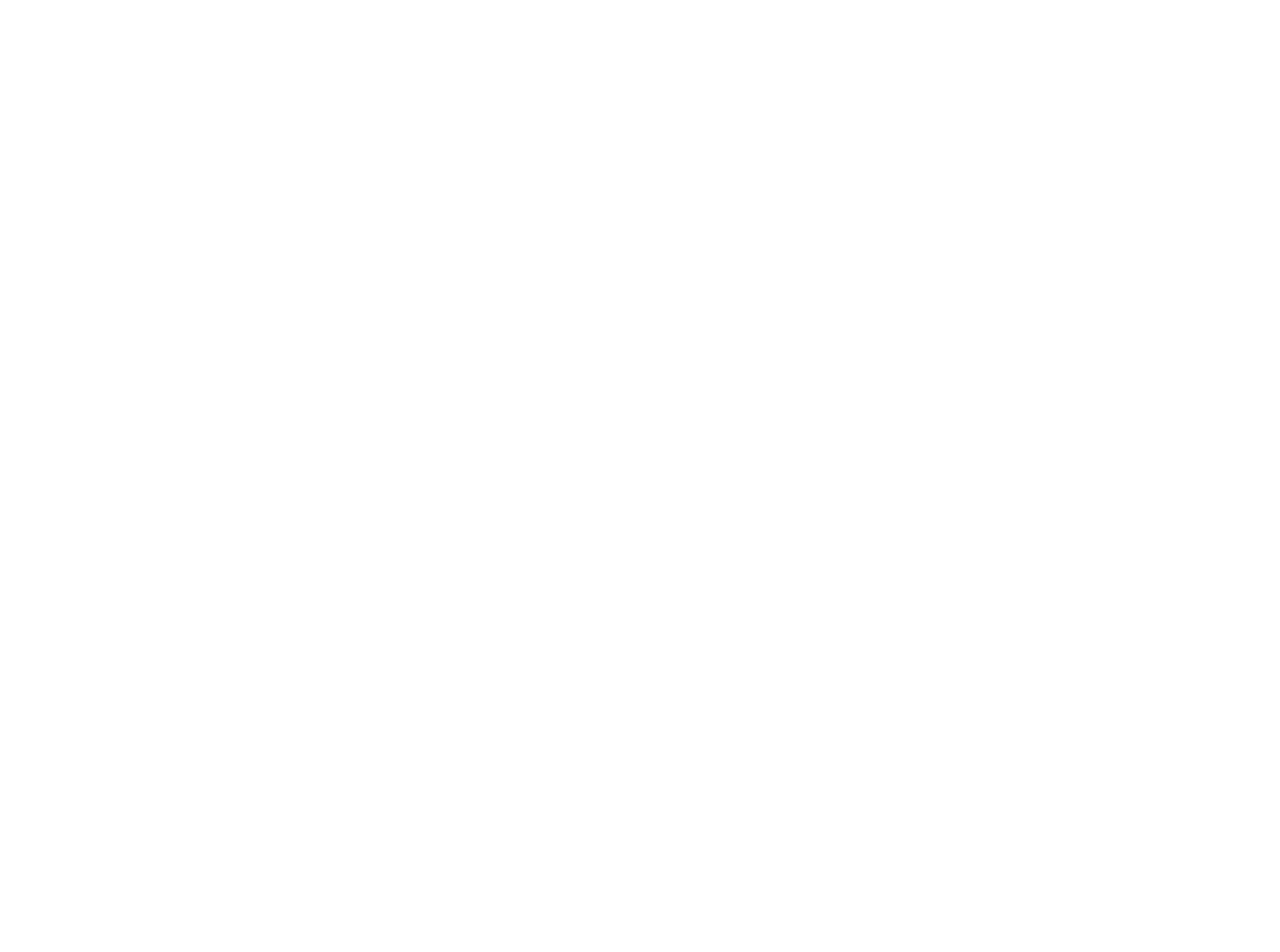
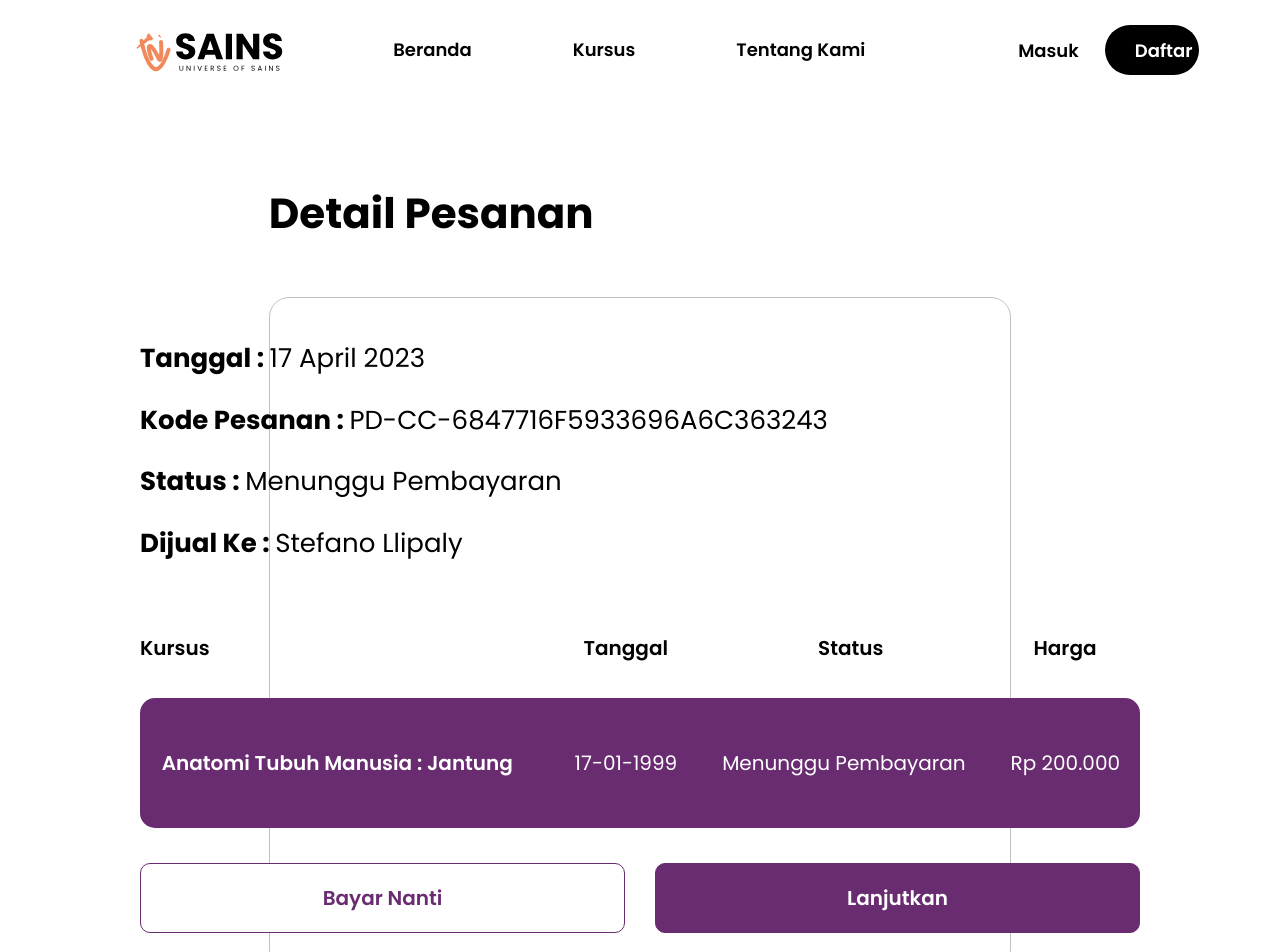
Before and after one commit to Jolangalifk/unisains-project, a Vue app: page /detail-order in a window 1280 px wide. Before the commit this address had no page. Shown: the top 952 px of the page. Before the commit the page ends 800 px from the top, so only its background shows below. Built offline with nearby package versions, Linux system fonts and the light colour scheme.

Commit message:
feat: [JK] detail order

```diff
--- /dev/null
+++ b/src/components/Order.vue
@@ -0,0 +1,172 @@
+<template>
+    <div class="course-purchase">
+        <div class="information">
+            <h1>Tanggal : <span class="tanggal">17 April 2023</span></h1>
+            <h1>Kode Pesanan : <span class="kode">PD-CC-6847716F5933696A6C363243</span></h1>
+            <h1>Status : <span class="status">Menunggu Pembayaran</span></h1>
+            <h1>Dijual Ke : <span class="penerima">Stefano Llipaly</span></h1>
+        </div>
+        <div class="menu">
+            <div class="text-kursus">
+                Kursus
+            </div>
+            <div class="text-menu">
+                <p>Tanggal</p>
+                <p>Status</p>
+                <p>Harga</p>
+            </div>
+        </div>
+        <div class="list">
+            <div class="kursus">
+                <p>Anatomi Tubuh Manusia : Jantung</p>
+            </div>
+            <div class="text">
+                <!-- <div class="tanggal-p">
+                    <p class="tanggal">17-01-1999</p>
+                </div> -->
+                <p>17-01-1999</p>
+                <p>Menunggu Pembayaran</p>
+                <p>Rp 200.000</p>
+            </div>
+        </div>
+        <div class="button">
+            <button class="bayar-nanti">Bayar Nanti</button>
+            <button>Lanjutkan</button>
+        </div>
+    </div>
+</template>
+
+<script setup>
+</script>
+
+<style scoped>
+.course-purchase {
+    width: 1000px;
+    height: 100%;
+    display: flex;
+    flex-direction: column;
+}
+
+.course-purchase .information {
+    width: 100%;
+    height: 200px;
+    display: flex;
+    flex-direction: column;
+    margin-bottom: 30px;
+    margin-top: 20px;
+}
+
+.course-purchase .information h1 {
+    font-size: 26px;
+    font-weight: bold;
+    color: #000000;
+    margin-bottom: 20px;
+}
+
+.course-purchase .menu {
+    width: 100%;
+    height: 100px;
+    display: flex;
+    flex-direction: row;
+    font-size: 20px;
+    margin-top: 30px;
+}
+
+.course-purchase .menu .text-kursus {
+    width: 40%;
+    height: 100%;
+    display: flex;
+    flex-direction: column;
+    color: black;
+    justify-content: center;
+    font-weight: 600;
+    font-size: 20px;
+}
+
+.course-purchase .menu .text-menu {
+    width: 60%;
+    height: 100%;
+    display: flex;
+    flex-direction: row;
+    align-items: center;
+    justify-content: center;
+    gap: 150px;
+    font-size: 20px;
+    color: black;
+}
+
+.course-purchase .menu .text-menu p {
+    font-weight: 600;
+}
+
+.course-purchase .list {
+    width: 100%;
+    height: 130px;
+    display: flex;
+    flex-direction: row;
+    font-size: 18px;
+    border-radius: 15px;
+    margin-bottom: 20px;
+    background-color: #6A2C70;
+    color: white;
+}
+
+.course-purchase .list .kursus {
+    width: 67%;
+    height: 100%;
+    display: flex;
+    flex-direction: column;
+    color: black;
+    align-items: center;
+    justify-content: center;
+    color: white;
+}
+
+.course-purchase .list .kursus p {
+    font-size: 20px;
+    font-weight: 600;
+}
+
+.course-purchase .list .text {
+    width: 100%;
+    height: 100%;
+    display: flex;
+    flex-direction: row;
+    align-items: center;
+    padding-left: 40px;
+    gap: 45px;
+}
+
+.course-purchase .list .text p {
+    font-size: 20px;
+}
+
+.course-purchase .button {
+    width: 100%;
+    height: 100px;
+    display: flex;
+    flex-direction: row;
+    align-items: center;
+    justify-content: center;
+    gap: 30px;
+}
+
+.course-purchase .button button {
+    width: 490px;
+    height: 70px;
+    border: 1px solid #6A2C70;
+    border-radius: 10px;
+    background-color: #6A2C70;
+    color: white;
+    font-size: 20px;
+    font-weight: 600;
+    cursor: pointer;
+
+    font-family: poppins;
+}
+
+.course-purchase .button .bayar-nanti {
+    background-color: white;
+    color: #6A2C70;
+}
+</style>
--- a/src/router/index.js
+++ b/src/router/index.js
@@ -93,6 +93,14 @@
       // this generates a separate chunk (About.[hash].js) for this route
       // which is lazy-loaded when the route is visited.
       component: () => import('../views/CourseModuleView.vue')
+    },
+    {
+      path: '/detail-order',
+      name: 'detail-order',
+      // route level code-splitting
+      // this generates a separate chunk (About.[hash].js) for this route
+      // which is lazy-loaded when the route is visited.
+      component: () => import('../views/DetailOrder.vue')
     }
   ]
 })
--- /dev/null
+++ b/src/views/DetailOrder.vue
@@ -0,0 +1,51 @@
+<template>
+    <main>
+        <Navbar />
+        <div class="receipt">
+            <h1>Detail Pesanan</h1>
+            <div class="receipt-detail">
+                <Order />
+            </div>
+        </div>
+        <Footer />
+    </main>
+</template>
+
+<script setup>
+import Navbar from '../components/Navbar.vue'
+import Footer from '../components/Footer.vue'
+import Order from '../components/Order.vue'
+</script>
+
+<style scoped>
+
+.receipt {
+    width: 100%;
+    height: auto;
+    display: flex;
+    flex-direction: column;
+    align-items: center;
+    margin-top: 80px;
+}
+
+.receipt h1 {
+    width: 58%;
+    height: 100%;
+    font-size: 42px;
+    font-weight: bold;
+    color: black;
+    margin-bottom: 50px;
+}
+
+.receipt-detail {
+    width: 58%;
+    height: auto;
+    display: flex;
+    flex-direction: column;
+    align-items: center;
+    border: 1px solid #C1C1C1;
+    border-radius: 20px;
+    padding: 20px;
+    margin-bottom: 50px;
+}
+</style>
```
